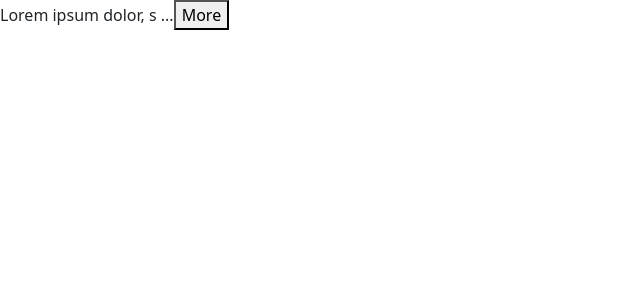
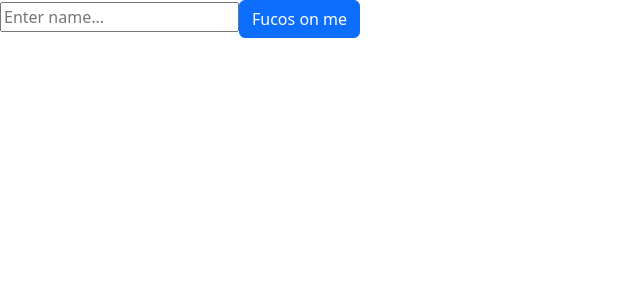
Before and after one commit to Gilocah28/PracticeReact, a React (Vite) app: page / in a window 1280 px wide. Shown: the top 300 px of the page, without its empty margins (0-640 px from the left). Built offline with nearby package versions, Linux system fonts and the light colour scheme.

Commit message:
Use Ref Done

```diff
--- a/src/App.jsx
+++ b/src/App.jsx
@@ -7,6 +7,7 @@ import PropsComponent from './Components/StateAndProps/PropsComponent'
 import ExerciseComponent from './Components/StateAndProps/exercise/ExerciseComponent'
 import ExpandableTextComponents from './Components/StateAndProps/exercise/ExpandableTextComponents'
 import ParentComponent from './Components/StateAndProps/exercise/ParentComponent'
+import HookParentComponent from './Components/reacthooks/HookParentComponent'
 
 
 
@@ -23,7 +24,13 @@ function App() {
 
     {/* <ExerciseComponent/> */}
 
-    <ParentComponent/>
+    {/* <ParentComponent/> */}
+
+
+    <HookParentComponent/>
+
+
+
     </div>
   )
 }
--- /dev/null
+++ b/src/Components/reacthooks/HookParentComponent.jsx
@@ -0,0 +1,15 @@
+import React, { useRef } from "react";
+import UserefComponent from "./UserefComponent";
+
+const HookParentComponent = () => {
+
+
+
+  return (
+    <>
+      <UserefComponent/>
+    </>
+  );
+};
+
+export default HookParentComponent;
--- /dev/null
+++ b/src/Components/reacthooks/UserefComponent.jsx
@@ -0,0 +1,29 @@
+import React, { useRef } from "react";
+
+const UserefComponent = () => {
+  const inputRef = useRef();
+
+  const handleFucos = () => {
+    inputRef.current.focus(); // focus in the input element
+
+    const value = inputRef.current.value // get the value in input element
+    console.log(value)
+  }
+
+  return (
+    <div>
+      <input
+        ref={inputRef}
+        type="text"
+        name="firstName"
+        placeholder="Enter name..."
+      />
+
+      <button className="btn btn-primary" onClick={handleFucos}>
+        Fucos on me
+      </button>
+    </div>
+  );
+};
+
+export default UserefComponent;
```
